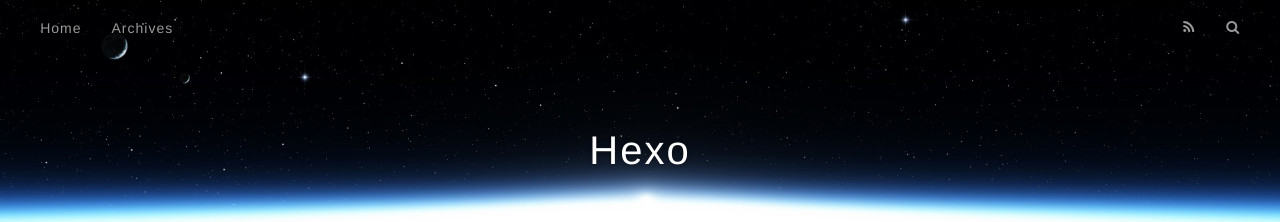
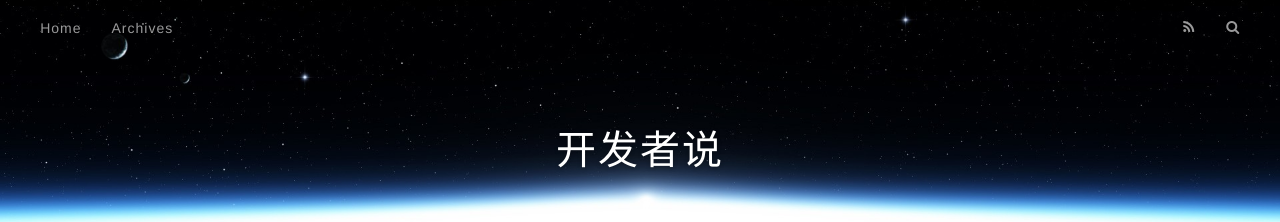
Before and after one commit to phpwap/phpwap.github.com, a plain HTML site: page index.html in a window 1280 px wide. Shown: the top 222 px of the page. Drawn offline with nearby package versions, Linux system fonts and the light colour scheme.

Commit message:
Site updated: 2016-07-11 22:44:53

```diff
--- a/index.html
+++ b/index.html
@@ -33,7 +33,7 @@
   <div id="header-outer" class="outer">
     <div id="header-title" class="inner">
       <h1 id="logo-wrap">
-        <a href="/" id="logo">Hexo</a>
+        <a href="/" id="logo">开发者说</a>
       </h1>
 
     </div>
```
